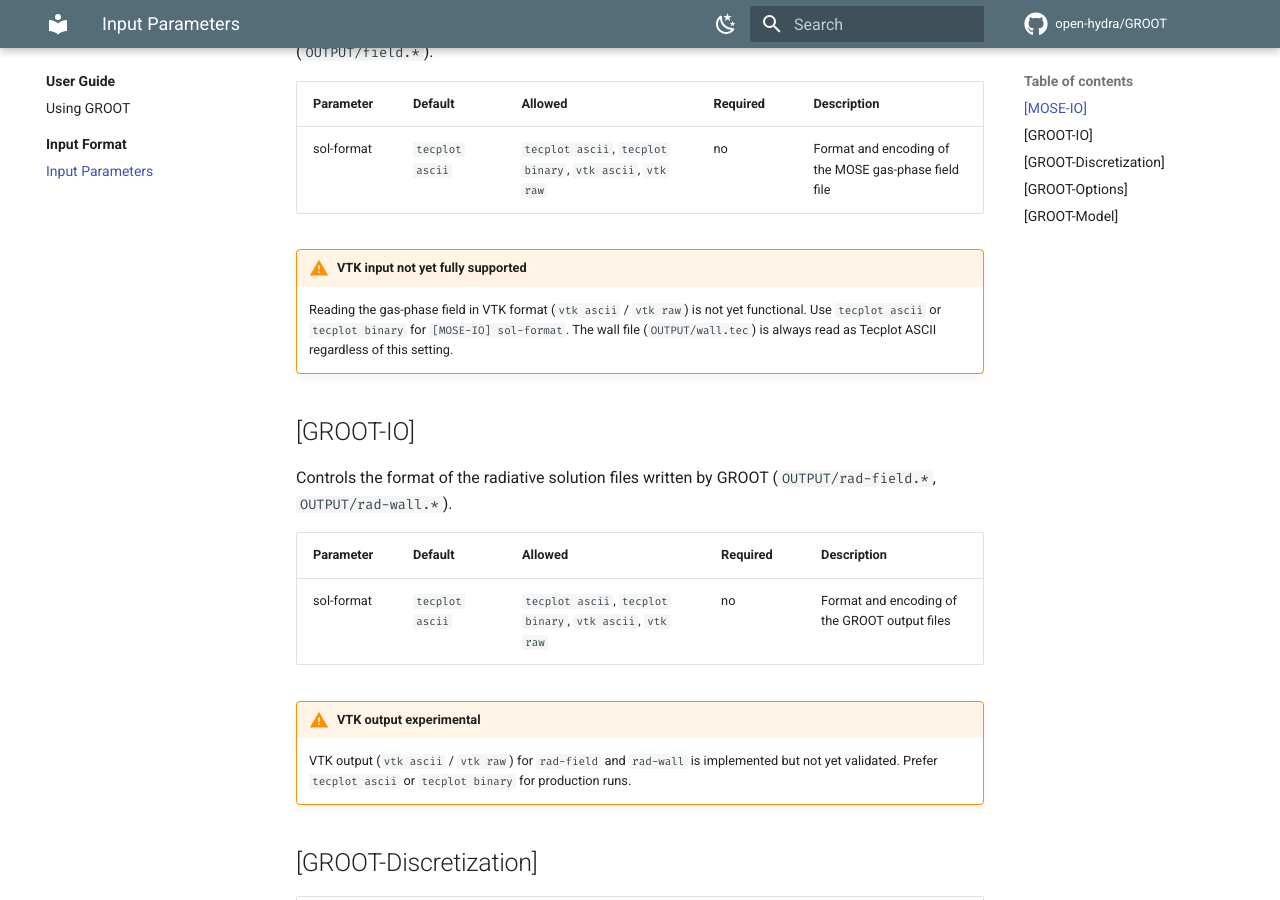
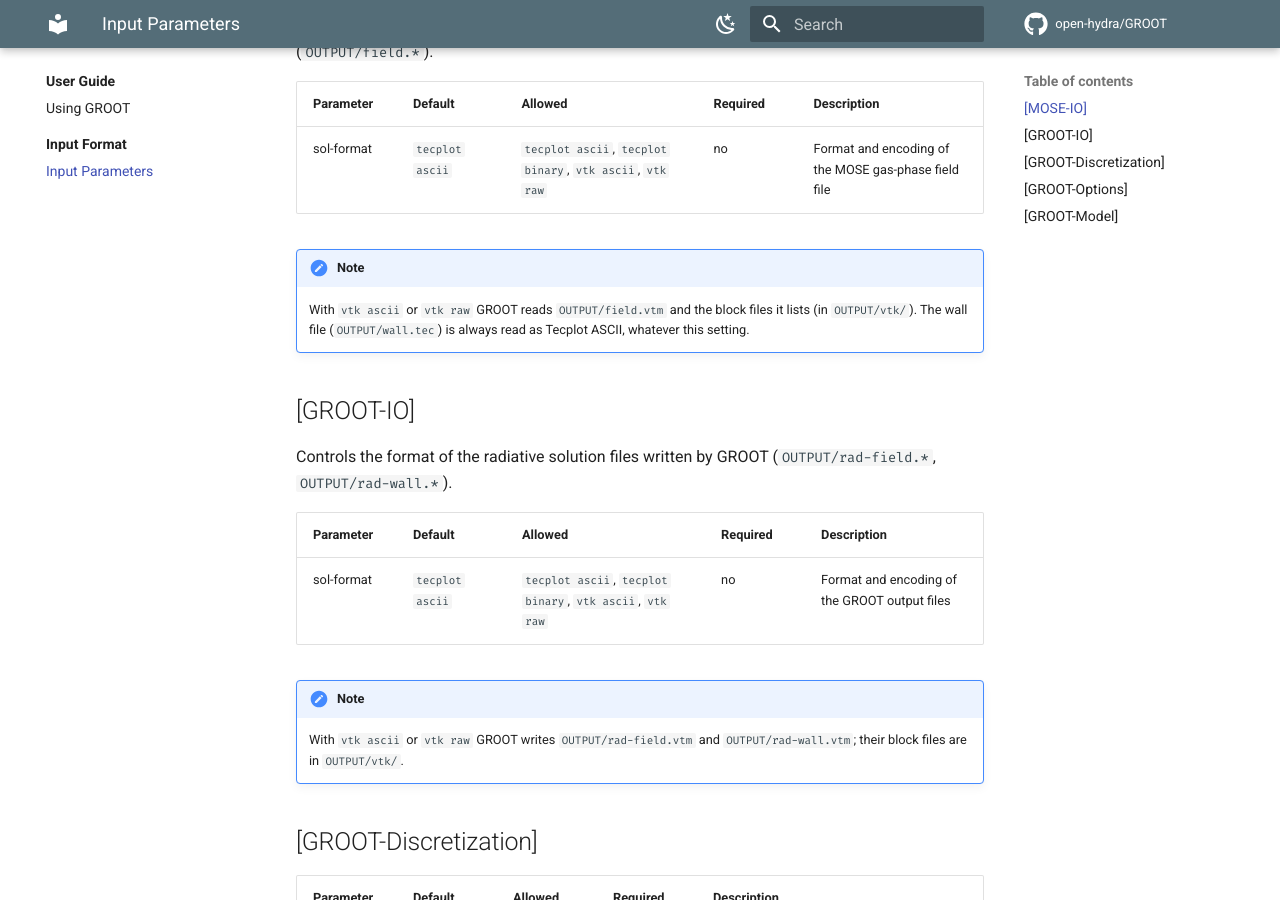
Before and after one commit to open-hydra/GROOT, an MkDocs documentation site: the page built from docs/user/input/input-parameters.md, in a window 1280 px wide and 900 px high, scrolled down 265 px. Built offline with MkDocs 1.6.1 and Material for MkDocs 9.7.7, drawn with Linux system fonts in a browser that asks for light colours; comment, search, counter and statistics services are not loaded.

Commit message:
update docs

```diff
--- a/docs/user/input/input-parameters.md
+++ b/docs/user/input/input-parameters.md
@@ -8,10 +8,9 @@ Controls the format of the gas-phase field file written by MOSE and read by GROO
 |-----------|---------|---------|----------|-------------|
 | sol-format | `tecplot ascii` | `tecplot ascii`, `tecplot binary`, `vtk ascii`, `vtk raw` | no | Format and encoding of the MOSE gas-phase field file |
 
-!!! warning "VTK input not yet fully supported"
-    Reading the gas-phase field in VTK format (`vtk ascii` / `vtk raw`) is not yet functional.
-    Use `tecplot ascii` or `tecplot binary` for `[MOSE-IO] sol-format`.
-    The wall file (`OUTPUT/wall.tec`) is always read as Tecplot ASCII regardless of this setting.
+!!! note
+    With `vtk ascii` or `vtk raw` GROOT reads `OUTPUT/field.vtm` and the block files it lists (in `OUTPUT/vtk/`).
+    The wall file (`OUTPUT/wall.tec`) is always read as Tecplot ASCII, whatever this setting.
 
 ## [GROOT-IO]
 
@@ -21,9 +20,8 @@ Controls the format of the radiative solution files written by GROOT (`OUTPUT/ra
 |-----------|---------|---------|----------|-------------|
 | sol-format | `tecplot ascii` | `tecplot ascii`, `tecplot binary`, `vtk ascii`, `vtk raw` | no | Format and encoding of the GROOT output files |
 
-!!! warning "VTK output experimental"
-    VTK output (`vtk ascii` / `vtk raw`) for `rad-field` and `rad-wall` is implemented but not yet validated.
-    Prefer `tecplot ascii` or `tecplot binary` for production runs.
+!!! note
+    With `vtk ascii` or `vtk raw` GROOT writes `OUTPUT/rad-field.vtm` and `OUTPUT/rad-wall.vtm`; their block files are in `OUTPUT/vtk/`.
 
 ## [GROOT-Discretization]
 
```
Also changed, not shown: docs/development/testing.md (+3 -0 lines), docs/user/using.md (+5 -5 lines), docs/vv/furnace.md (+4 -0 lines), 1 other file.
